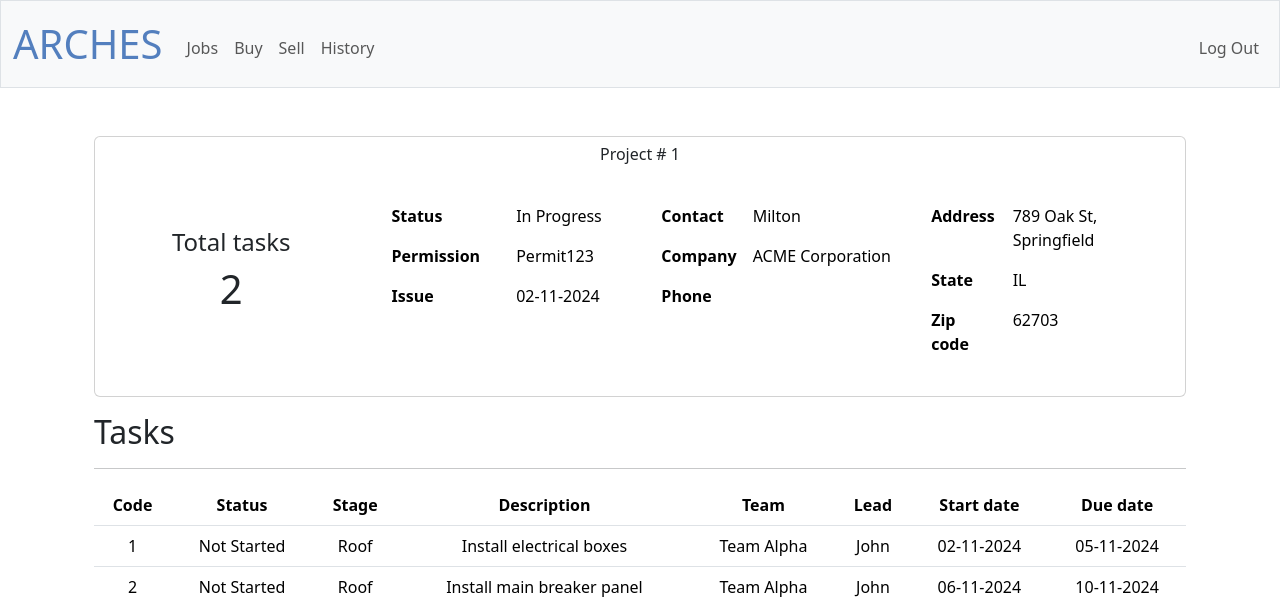
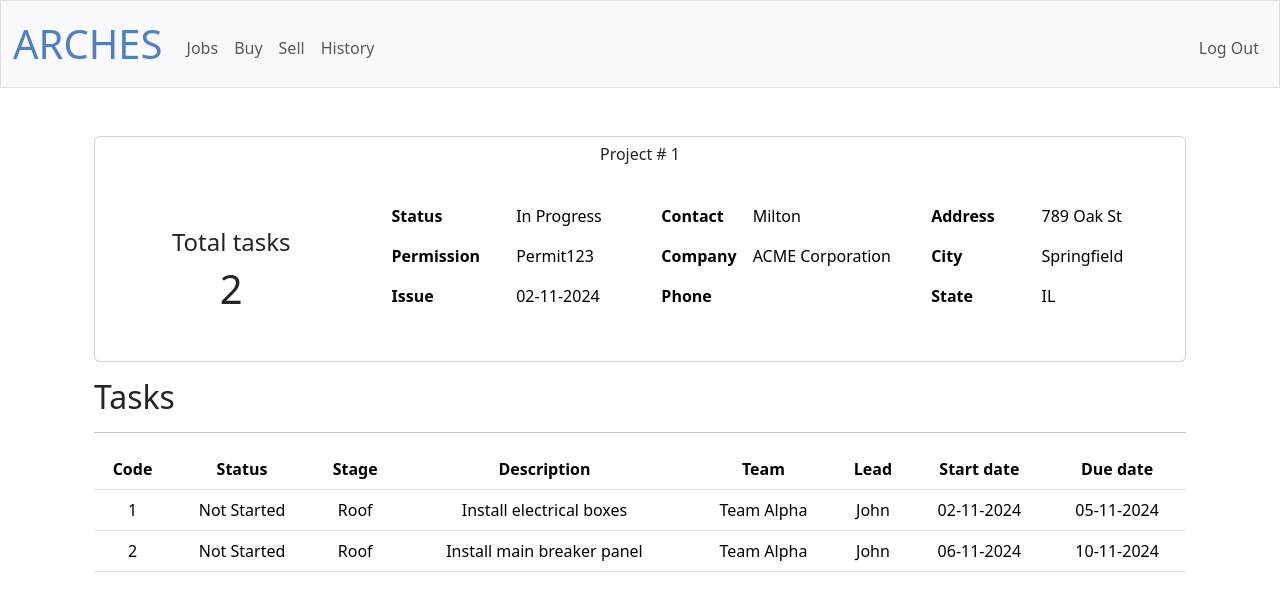
Before and after one commit to RLCM696/company, a Flask app: page /project?project=1 in a window 1280 px wide. Shown: the top 607 px of the page. Run offline with Flask 3, Linux system fonts and the light colour scheme; a user stored in the database is signed in; data comes from the database, SQL or seed files in the repository; some libraries are stand-ins or nearby versions.

Commit message:
Sun, Nov 3, 2024, 8:17 PM -05:00

```diff
--- a/templates/project.html
+++ b/templates/project.html
@@ -61,15 +61,15 @@
                             <tbody>
                                 <tr>
                                     <th scope="row" class="text-start">Address</th>
-                                    <td class="text-start">{{project["address"]}}, {{project["city"]}}</td>
+                                    <td class="text-start">{{project["address"]}}</td>
+                                </tr>
+                                <tr>
+                                    <th scope="row" class="text-start">City</th>
+                                    <td class="text-start">{{project["city"]}}</td>
                                 </tr>
                                 <tr>
                                     <th scope="row" class="text-start">State</th>
                                     <td class="text-start">{{project["state"]}}</td>
-                                </tr>
-                                <tr>
-                                    <th scope="row" class="text-start">Zip code</th>
-                                    <td class="text-start">{{project["zip_code"]}}</td>
                                 </tr>
                             </tbody>
                         </table>
```
Also changed, not shown: 1 other file.
